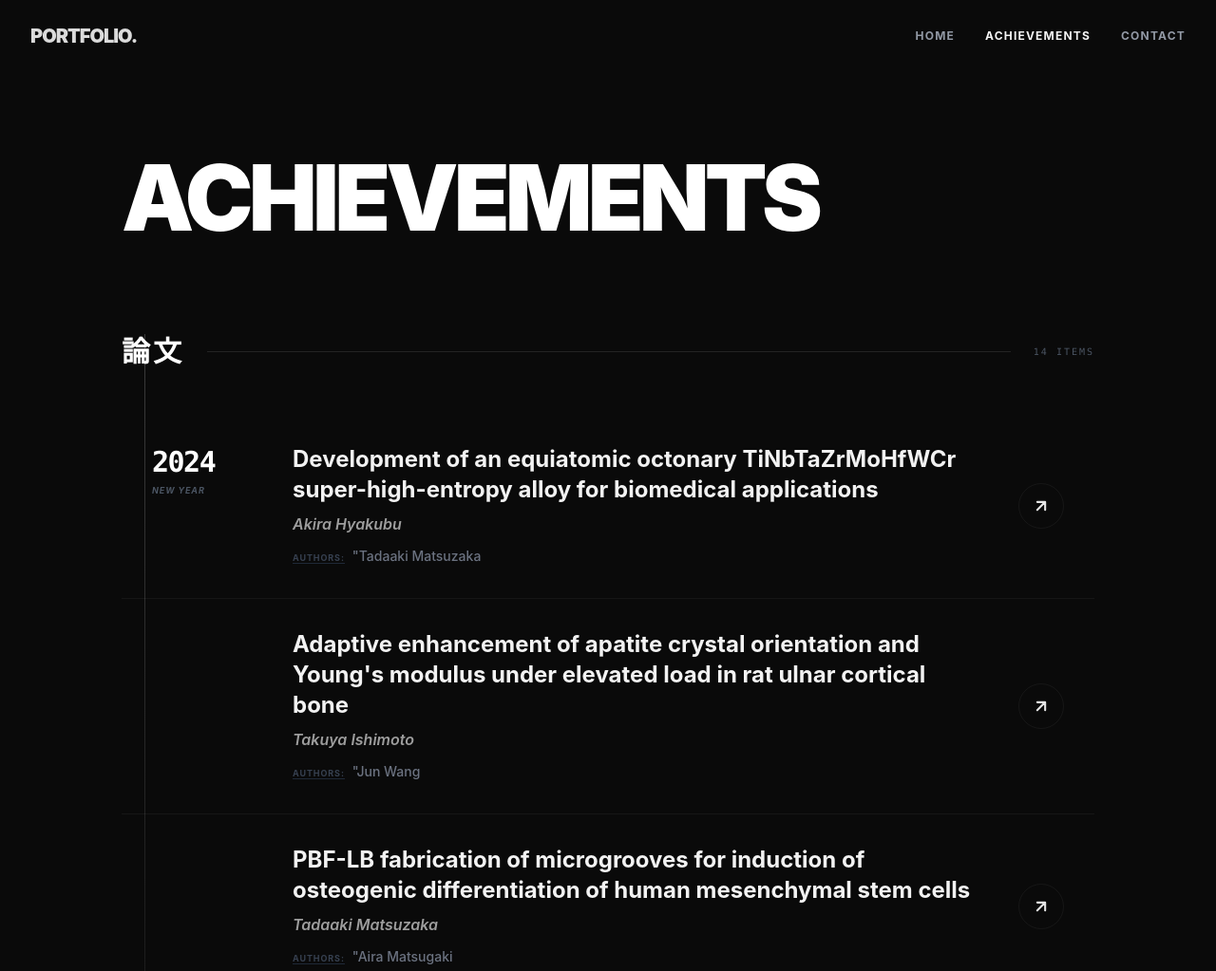
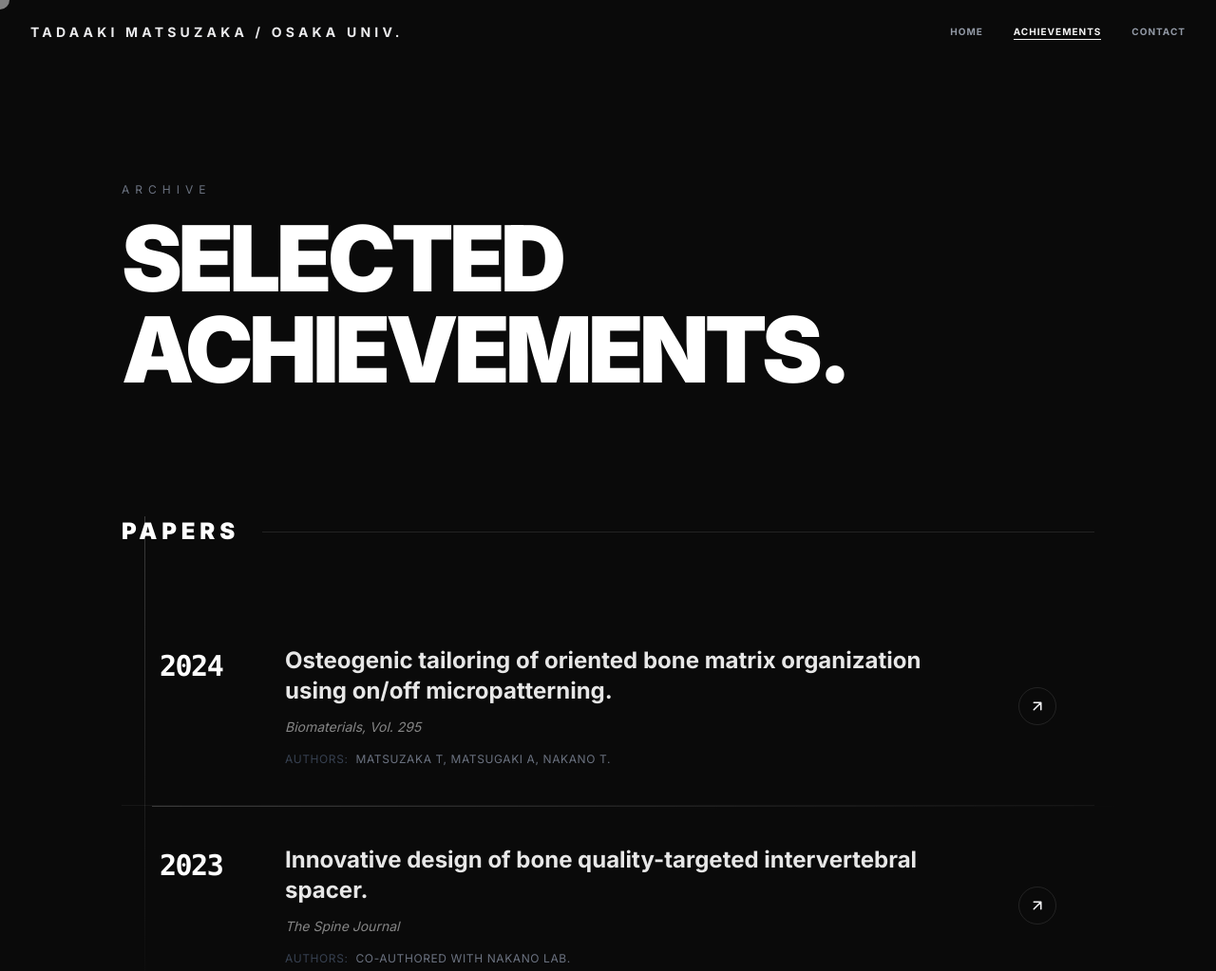
Before and after one commit to tadaaki47/matsuzaka.github.io, a plain HTML site: page index.html in a window 1280 px wide. Shown: the top 1023 px of the page at 95% size. Drawn offline with nearby package versions, Linux system fonts and the light colour scheme.

Commit message:
Update index.html

```diff
--- a/index.html
+++ b/index.html
@@ -3,28 +3,71 @@
 <head>
     <meta charset="UTF-8">
     <meta name="viewport" content="width=device-width, initial-scale=1.0">
-    <title>Achievements | Portfolio</title>
+    <title>Tadaaki Matsuzaka | Achievements</title>
     <script src="https://cdn.tailwindcss.com"></script>
     <script src="https://cdnjs.cloudflare.com/ajax/libs/gsap/3.12.2/gsap.min.js"></script>
     <script src="https://cdnjs.cloudflare.com/ajax/libs/gsap/3.12.2/ScrollTrigger.min.js"></script>
+    <link href="https://fonts.googleapis.com/css2?family=Inter:wght@400;700;900&family=Noto+Sans+JP:wght@400;700&display=swap" rel="stylesheet">
+
     <style>
         body {
             background-color: #0a0a0a;
-            color: #e5e5e5;
-            font-family: 'Inter', -apple-system, BlinkMacSystemFont, "Segoe UI", Roboto, sans-serif;
+            color: #f5f5f7;
+            font-family: 'Inter', 'Noto Sans JP', sans-serif;
+            overflow-x: hidden;
+            /* 標準カーソルを非表示にしてカスタムカーソルを目立たせる */
+            cursor: none;
         }
+
+        /* --- Custom Cursor (ご提示のスタイル) --- */
+        #cursor {
+            width: 20px;
+            height: 20px;
+            background: rgba(255, 255, 255, 0.5);
+            border-radius: 50%;
+            position: fixed;
+            pointer-events: none;
+            z-index: 9999;
+            mix-blend-mode: difference;
+            transform: translate(-50%, -50%);
+            transition: transform 0.1s ease;
+        }
+
         .reveal {
             opacity: 0;
             transform: translateY(30px);
         }
+
+        /* カードの浮き出しエフェクト */
         .pub-card {
             border-bottom: 1px solid rgba(255, 255, 255, 0.05);
-            transition: all 0.4s cubic-bezier(0.16, 1, 0.3, 1);
+            transition: all 0.5s cubic-bezier(0.16, 1, 0.3, 1);
+            position: relative;
+            z-index: 10;
         }
         .pub-card:hover {
-            background-color: rgba(255, 255, 255, 0.02);
+            background-color: rgba(255, 255, 255, 0.03);
             border-bottom-color: rgba(255, 255, 255, 0.2);
+            transform: translateY(-4px);
+            padding-left: 1.5rem; /* 前回のhoverスタイルをマージ */
         }
+
+        .timeline-line {
+            position: absolute;
+            left: 1.5rem;
+            top: 0;
+            bottom: 0;
+            width: 1px;
+            background: linear-gradient(to bottom, rgba(255,255,255,0.2) 0%, rgba(255,255,255,0) 100%);
+        }
+
+        .year-divider {
+            width: 100%;
+            height: 1px;
+            background: linear-gradient(to right, rgba(255,255,255,0.2), transparent);
+            margin: 3rem 0 1rem 0;
+        }
+
         .custom-scrollbar::-webkit-scrollbar {
             width: 4px;
         }
@@ -32,44 +75,36 @@
             background: #333;
             border-radius: 10px;
         }
-        /* タイムラインの縦ライン */
-        .timeline-line {
-            position: absolute;
-            left: 1.5rem;
-            top: 0;
-            bottom: 0;
-            width: 1px;
-            background: linear-gradient(to bottom, rgba(255,255,255,0.2) 0%, rgba(255,255,255,0.05) 100%);
-        }
-        /* 年の切り替わり線のスタイル - 左側の余白を詰めて調整 */
-        .year-divider {
-            width: 100%;
-            height: 1px;
-            background: linear-gradient(to right, rgba(255,255,255,0.3), transparent);
-            margin: 3rem 0 1rem 0;
+
+        a, button, .cursor-pointer {
+            cursor: none;
         }
     </style>
 </head>
 <body class="custom-scrollbar">
 
+    <!-- カスタムカーソル -->
+    <div id="cursor"></div>
+
     <nav class="fixed top-0 w-full z-50 px-8 py-6 mix-blend-difference">
         <div class="max-w-7xl mx-auto flex justify-between items-center">
-            <span class="text-xl font-black tracking-tighter uppercase">Portfolio.</span>
-            <div class="hidden md:flex gap-8 text-xs font-bold tracking-widest uppercase text-gray-400">
-                <a href="#" class="hover:text-white transition-colors">Home</a>
-                <a href="#achievements" class="hover:text-white transition-colors text-white">Achievements</a>
-                <a href="#" class="hover:text-white transition-colors">Contact</a>
+            <span class="text-sm font-bold tracking-[0.3em] uppercase">Tadaaki Matsuzaka / Osaka Univ.</span>
+            <div class="hidden md:flex gap-8 text-[10px] font-bold tracking-widest uppercase text-gray-400">
+                <a href="#" class="nav-link hover:text-white transition-colors">Home</a>
+                <a href="#achievements" class="nav-link hover:text-white transition-colors text-white border-b border-white">Achievements</a>
+                <a href="#" class="nav-link hover:text-white transition-colors">Contact</a>
             </div>
         </div>
     </nav>
 
-    <main class="pt-40 pb-20 px-6">
+    <main class="pt-48 pb-20 px-8 relative z-10">
         <section id="achievements" class="max-w-5xl mx-auto">
-            <header class="mb-24 reveal">
-                <h1 class="text-6xl md:text-8xl font-black tracking-tighter mb-4 text-white uppercase">Achievements</h1>
+            <header class="mb-32 reveal">
+                <span class="text-xs uppercase tracking-[0.5em] text-gray-500 mb-4 block">Archive</span>
+                <h1 class="text-6xl md:text-8xl font-black tracking-tighter text-white uppercase leading-none">Selected<br>Achievements.</h1>
             </header>
 
-            <div id="achievement-sections" class="space-y-32">
+            <div id="achievement-sections" class="space-y-40">
                 <div class="flex justify-center py-20" id="loading-spinner">
                     <div class="animate-spin rounded-full h-8 w-8 border-t-2 border-white"></div>
                 </div>
@@ -78,60 +113,55 @@
     </main>
 
     <footer class="py-20 border-t border-white/10 text-center">
-        <p class="text-gray-600 text-xs tracking-widest uppercase font-mono">© 2026 Your Name.</p>
+        <p class="text-gray-600 text-[10px] tracking-[0.3em] uppercase">© 2026 Tadaaki Matsuzaka. Osaka University.</p>
     </footer>
 
     <script>
         gsap.registerPlugin(ScrollTrigger);
 
-        const INITIAL_DISPLAY_COUNT = 3;
+        // --- カーソルロジック (ご提示の挙動を再現) ---
+        const cursor = document.getElementById('cursor');
+
+        document.addEventListener('mousemove', (e) => {
+            gsap.to(cursor, {
+                x: e.clientX,
+                y: e.clientY,
+                duration: 0.1,
+                ease: "power2.out"
+            });
+        });
+
+        // 動的に生成される要素にも対応するため、イベントデリゲーション等でhoverを管理
+        const setupCursorInteractions = () => {
+            const interactiveElements = 'a, button, .cursor-pointer, .pub-card';
+
+            document.querySelectorAll(interactiveElements).forEach(el => {
+                el.addEventListener('mouseenter', () => {
+                    gsap.to(cursor, { scale: 3, opacity: 0.2, duration: 0.3 });
+                });
+                el.addEventListener('mouseleave', () => {
+                    gsap.to(cursor, { scale: 1, opacity: 0.5, duration: 0.3 });
+                });
+            });
+        };
 
         const MOCK_DATA = [
-            ["Papers", "2024", "Advancements in Artificial Intelligence Structure", "John Doe, Jane Smith", "International Conference on AI (ICAI), Tokyo", "https://example.com"],
-            ["Papers", "2024", "Future of Machine Learning", "John Doe", "Journal of AI Research", "https://example.com"],
-            ["Papers", "2023", "Deep Learning in Modern Web Architectures", "John Doe", "Journal of Web Technologies, Vol. 12", "https://example.com"],
-            ["Papers", "2023", "Responsive Design Patterns", "Jane Smith", "UX Design Review", ""],
-            ["Awards", "2024", "Best Innovation Award", "University of Excellence", "Annual Tech Expo 2024", ""],
-            ["Awards", "2023", "Young Researcher Grant", "Science Foundation", "Grant Award Ceremony", "https://example.com"]
+            ["Papers", "2024", "Osteogenic tailoring of oriented bone matrix organization using on/off micropatterning.", "Matsuzaka T, Matsugaki A, Nakano T.", "Biomaterials, Vol. 295", "https://example.com"],
+            ["Papers", "2023", "Innovative design of bone quality-targeted intervertebral spacer.", "Co-authored with Nakano Lab.", "The Spine Journal", "https://example.com"],
+            ["Awards", "2024", "JSPS KAKENHI Grant-in-Aid for Early-Career Scientists", "Japan Society for the Promotion of Science", "Research Grant", ""],
+            ["Awards", "2021", "Osaka University Industrial Alumni Award", "Osaka University", "Excellence in Engineering Research", ""]
         ];
 
         async function init() {
-            try {
-                let items = [];
-                const response = await fetch('achievements.csv').catch(() => null);
-
-                if (response && response.ok) {
-                    const csvData = await response.text();
-                    const rows = csvData.split('\n').map(row => row.split(',').map(cell => cell.trim()));
-                    const data = rows.slice(1).filter(row => row.length >= 3 && row[0] !== "");
-                    items = data.map(row => ({
-                        category: row[0],
-                        year: row[1],
-                        title: row[2],
-                        summary: row[3] || "",
-                        info: row[4] || "",
-                        link: row[5] || ""
+            // シミュレーション用データ処理
+            const items = MOCK_DATA.map(row => ({
+                category: row[0], year: row[1], title: row[2], summary: row[3], info: row[4], link: row[5]
             }));
-                } else {
-                    console.warn("CSV not found. Loading mock data...");
-                    items = MOCK_DATA.map(row => ({
-                        category: row[0],
-                        year: row[1],
-                        title: row[2],
-                        summary: row[3] || "",
-                        info: row[4] || "",
-                        link: row[5] || ""
-                    }));
-                }
 
             document.getElementById('loading-spinner')?.remove();
             renderAchievements(items);
             setupAnimations();
-
-            } catch (error) {
-                console.error("Initialization error:", error);
-                document.getElementById('achievement-sections').innerHTML = "<p class='text-red-500 font-mono'>Error loading data.</p>";
-            }
+            setupCursorInteractions(); // 要素生成後にカーソルイベントを紐付け
         }
 
         function renderAchievements(items) {
@@ -141,111 +171,53 @@
             categories.forEach(catName => {
                 const catSection = document.createElement('div');
                 catSection.className = 'reveal relative';
-                catSection.id = `section-${catName.toLowerCase()}`;
 
                 let html = `
-                    <div class="flex items-center gap-6 mb-12">
-                        <h3 class="text-3xl font-black uppercase tracking-widest text-white">${catName}</h3>
+                    <div class="flex items-center gap-6 mb-16">
+                        <h3 class="text-2xl font-black uppercase tracking-[0.2em] text-white">${catName}</h3>
                         <div class="h-px flex-1 bg-white/10"></div>
-                        <span class="text-[10px] text-gray-600 font-mono uppercase tracking-[0.2em]">${items.filter(i => i.category === catName).length} items</span>
                     </div>
                     <div class="timeline-line hidden md:block"></div>
                 `;
 
                 const catItems = items.filter(i => i.category === catName);
-                html += `<div class="items-wrapper space-y-0">`;
+                html += `<div class="space-y-0">`;
 
                 let lastYear = null;
-
                 catItems.forEach((item, index) => {
-                    const isHidden = index >= INITIAL_DISPLAY_COUNT ? 'hidden' : '';
                     const showYear = item.year !== lastYear;
                     lastYear = item.year;
-
-                    const titleContent = item.link
-                        ? `<a href="${item.link}" target="_blank" class="hover:text-white transition-all underline underline-offset-8 decoration-white/0 hover:decoration-white/40">${item.title}</a>`
-                        : item.title;
-
-                    // 年が切り替わる際にデバイダー（線）を挿入 - 左側のマージンを調整
-                    const yearDivider = (showYear && index !== 0) ? `<div class="year-divider ml-4 md:ml-8"></div>` : '';
+                    const yearDivider = (showYear && index !== 0) ? `<div class="year-divider ml-8"></div>` : '';
 
                     html += `
                         ${yearDivider}
-                        <div class="pub-card p-8 group flex flex-col md:flex-row md:items-start gap-6 md:gap-12 relative ${isHidden}" data-extra-item>
-                            <!-- 年表記 -->
-                            <div class="relative flex flex-col pt-1 min-w-[100px] z-10">
-                                ${showYear ? `
-                                    <span class="text-3xl font-black text-white font-mono leading-none tracking-tighter bg-[#0a0a0a] pr-2 inline-block">${item.year}</span>
-                                    <span class="text-[9px] text-gray-600 uppercase tracking-widest mt-2 font-bold bg-[#0a0a0a] pr-2 inline-block italic">New Year</span>
-                                ` : `
-                                    <div class="h-8 w-px bg-transparent"></div>
-                                `}
+                        <div class="pub-card p-10 group flex flex-col md:flex-row md:items-start gap-8 relative cursor-pointer">
+                            <div class="min-w-[100px] pt-1">
+                                ${showYear ? `<span class="text-3xl font-black text-white font-mono tracking-tighter">${item.year}</span>` : ''}
                             </div>
-
-                            <div class="flex-1 flex flex-col">
-                                <!-- 1. タイトル -->
-                                <h4 class="text-xl md:text-2xl font-bold text-white/95 group-hover:text-white transition-colors mb-2 leading-tight">
-                                    ${titleContent}
+                            <div class="flex-1">
+                                <h4 class="text-xl md:text-2xl font-bold text-white/90 group-hover:text-white transition-colors mb-3 leading-snug">
+                                    ${item.title}
                                 </h4>
-
-                                <!-- 2. 雑誌名・学会名 -->
-                                <div class="mb-3">
-                                    <p class="text-sm md:text-base font-semibold text-white/60 group-hover:text-white transition-colors italic">
-                                        ${item.info}
+                                <p class="text-sm text-white/50 mb-4 italic">${item.info}</p>
+                                <p class="text-xs text-gray-500 font-medium uppercase tracking-wider">
+                                    <span class="text-gray-700 mr-2">Authors:</span>${item.summary}
                                 </p>
                             </div>
-
-                                <!-- 3. 著者 -->
-                                <div class="mt-auto">
-                                    <p class="text-gray-500 text-sm font-medium">
-                                        <span class="text-[9px] uppercase font-bold tracking-widest text-gray-700 mr-2 border-b border-gray-800">Authors:</span>${item.summary}
-                                    </p>
+                            ${item.link ? `
+                                <div class="self-end md:self-center">
+                                    <div class="w-10 h-10 rounded-full border border-white/10 flex items-center justify-center group-hover:bg-white group-hover:text-black transition-all">
+                                        <svg xmlns="http://www.w3.org/2000/svg" width="18" height="18" viewBox="0 0 24 24" fill="none" stroke="currentColor" stroke-width="2" stroke-linecap="round" stroke-linejoin="round"><path d="M7 17L17 7M17 7H7M17 7V17"/></svg>
                                     </div>
                                 </div>
-
-                            <div class="flex items-center self-end md:self-center">
-                                ${item.link ? `
-                                <a href="${item.link}" target="_blank" class="w-12 h-12 rounded-full border border-white/5 flex items-center justify-center hover:bg-white hover:text-black hover:scale-110 hover:border-white transition-all duration-500 shrink-0">
-                                    <svg xmlns="http://www.w3.org/2000/svg" width="20" height="20" viewBox="0 0 24 24" fill="none" stroke="currentColor" stroke-width="2.5" stroke-linecap="round" stroke-linejoin="round"><path d="M7 17L17 7M17 7H7M17 7V17"/></svg>
-                                </a>
                             ` : ''}
-                            </div>
                         </div>
                     `;
                 });
-
                 html += `</div>`;
-
-                if (catItems.length > INITIAL_DISPLAY_COUNT) {
-                    html += `
-                        <button onclick="toggleMore(this)" class="mt-12 group flex items-center gap-4 py-4 px-1 text-[10px] font-black uppercase tracking-[0.5em] text-gray-500 hover:text-white transition-all ml-4 md:ml-32">
-                            <span class="w-8 h-px bg-gray-800 group-hover:bg-white group-hover:w-16 transition-all duration-500"></span>
-                            <span>Expand All ${catName}</span>
-                        </button>
-                    `;
-                }
-
                 catSection.innerHTML = html;
                 container.appendChild(catSection);
             });
-        }
-
-        function toggleMore(button) {
-            const wrapper = button.previousElementSibling;
-            const extraItems = wrapper.querySelectorAll('[data-extra-item].hidden');
-
-            extraItems.forEach((item, idx) => {
-                item.classList.remove('hidden');
-                gsap.fromTo(item,
-                    { opacity: 0, y: 20 },
-                    { opacity: 1, y: 0, duration: 0.8, delay: idx * 0.08, ease: "expo.out" }
-                );
-            });
-
-            gsap.to(button, { opacity: 0, y: 10, duration: 0.3, onComplete: () => {
-                button.remove();
-                ScrollTrigger.refresh();
-            }});
         }
 
         function setupAnimations() {
@@ -258,8 +230,8 @@
                     },
                     opacity: 1,
                     y: 0,
-                    duration: 1.5,
-                    ease: "expo.out"
+                    duration: 1.2,
+                    ease: "power3.out"
                 });
             });
         }
```
Lines whose indentation alone changed are shown as unchanged.
